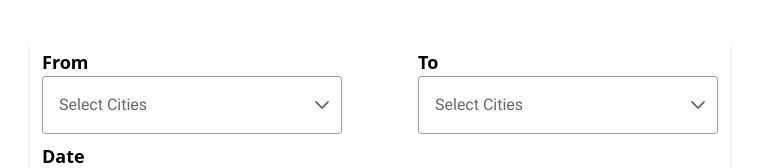
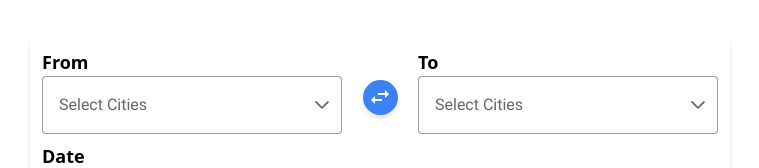
Before and after one commit to iamsabbirsobhani/trainease-frontend, a Next.js app: page / in a window 1280 px wide. Shown: the top 168 px of the page, without its empty margins (260-1019 px from the left). Built offline with nearby package versions, Linux system fonts and the light colour scheme.

Commit message:
added DestinationForm to from icon

```diff
--- a/components/Home/DestinationForm/components/Form.tsx
+++ b/components/Home/DestinationForm/components/Form.tsx
@@ -4,6 +4,7 @@ import { MultiSelect, MultiSelectChangeEvent } from 'primereact/multiselect';
 import React, { useState } from 'react';
 import stationData from '@/public/stations.json';
 import { Calendar } from 'primereact/calendar';
+import SwapHorizIcon from '@mui/icons-material/SwapHoriz';
 
 // interface for the station also can be null
 interface Station {
@@ -59,7 +60,7 @@ export default function Form() {
   return (
     <div className="">
       <form action="">
-        <div className=" flex justify-between">
+        <div className=" flex justify-between items-center">
           <div className="from flex flex-col w-[300px]">
             <label htmlFor="from" className=" text-lg font-semibold">
               From
@@ -76,6 +77,10 @@ export default function Form() {
               selectionLimit={1}
               className="w-full md:w-20rem"
             />
+          </div>
+
+          <div className="flex justify-center items-center relative bg-blue-500 rounded-full w-[35px] h-[35px] text-white mt-3 shadow-md">
+            <SwapHorizIcon/>
           </div>
 
           <div className="to flex flex-col w-[300px]">
--- a/package.json
+++ b/package.json
@@ -9,6 +9,9 @@
     "lint": "next lint"
   },
   "dependencies": {
+    "@emotion/react": "^11.10.6",
+    "@emotion/styled": "^11.10.6",
+    "@mui/icons-material": "^5.11.11",
     "@types/node": "18.15.3",
     "@types/react": "18.0.28",
     "@types/react-dom": "18.0.11",
```
Also changed, not shown: 1 other file (tests, documents, lock files or other folders).
